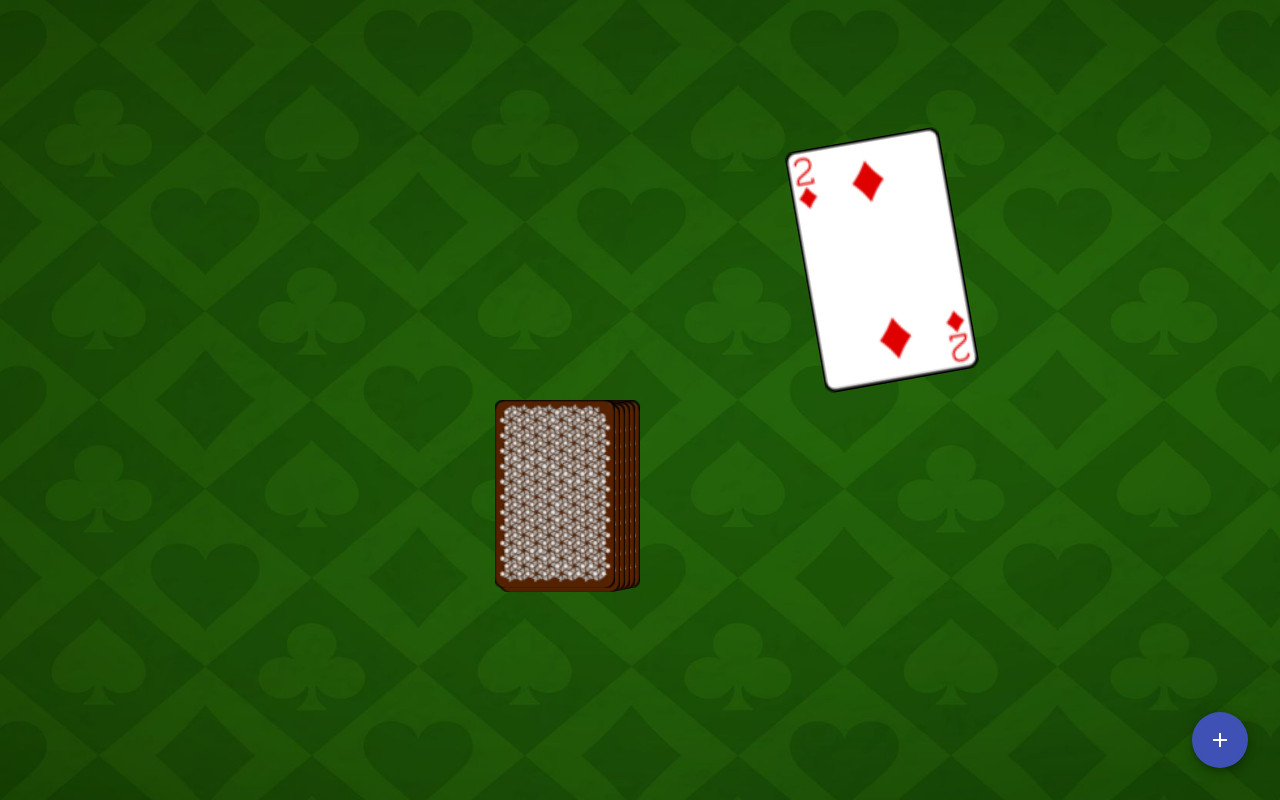
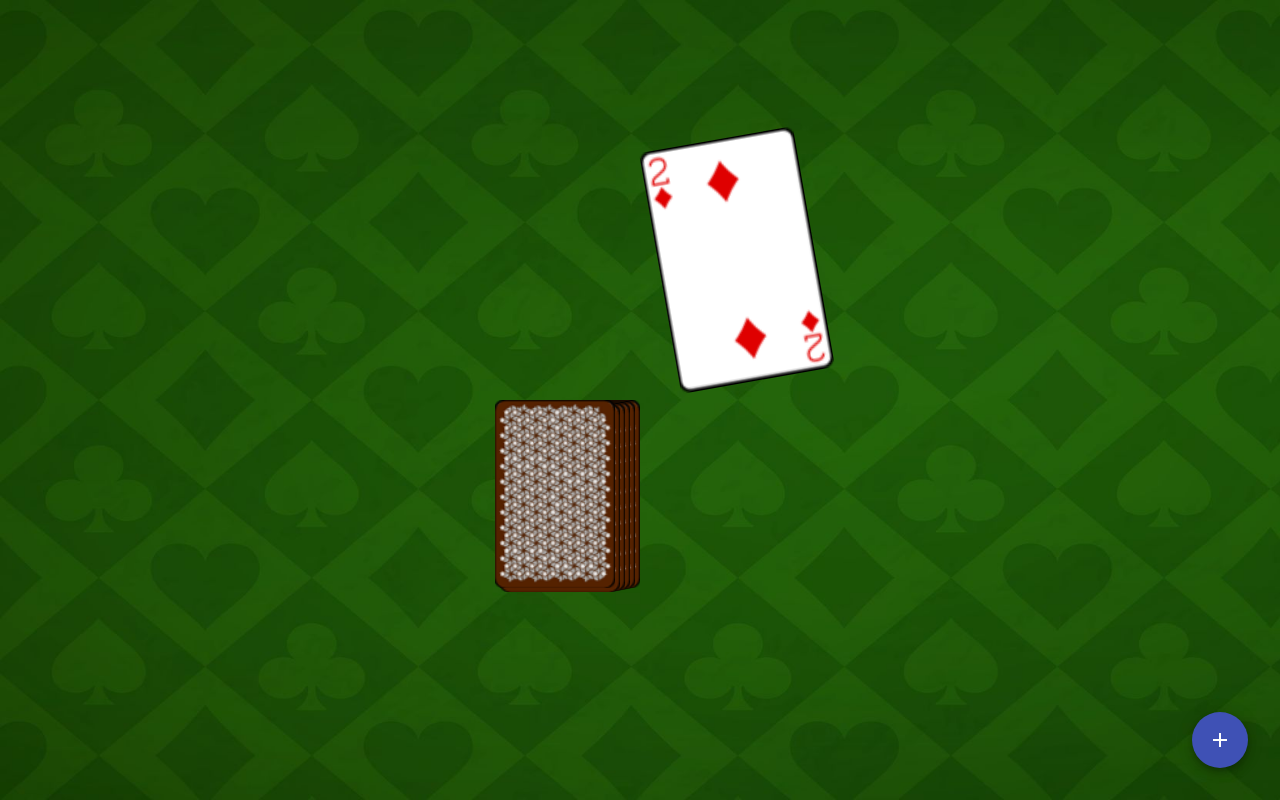
Before and after one commit to felianfilian/13_ring_of_fire_v1, an Angular app: page /game in a window 1280 px wide. Both pictures are taken after a click on the picture 555 px from the left and 493 px from the top of the page. Built offline with nearby package versions, Linux system fonts and the light colour scheme.

Commit message:
played cards order

```diff
--- a/src/app/game/game.component.html
+++ b/src/app/game/game.component.html
@@ -11,18 +11,19 @@
       style="right: 25px"
       src="/assets/img/cards/card_cover.png"
     />
+
+    <img
+      *ngFor="let card of game.playedCards"
+      class="played-card"
+      src="/assets/img/cards/{{ card }}.png"
+      alt=""
+    />
     <img
       (click)="takeCard()"
       *ngIf="pickCardAnimation"
       class="pick-card"
       style="right: 25px"
       src="/assets/img/cards/{{ currentCard }}.png"
-    />
-    <img
-      *ngFor="let card of game.playedCards"
-      class="played-card"
-      src="/assets/img/cards/{{ card }}.png"
-      alt=""
     />
   </div>
 </div>
--- a/src/app/game/game.component.scss
+++ b/src/app/game/game.component.scss
@@ -29,6 +29,8 @@
 }
 
 .played-card {
+  right: 25px;
+
   transform: scale(1.3) translateX(140px) translateY(-180px) rotate(-10deg);
 }
 
```
